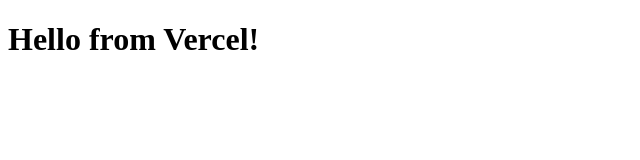
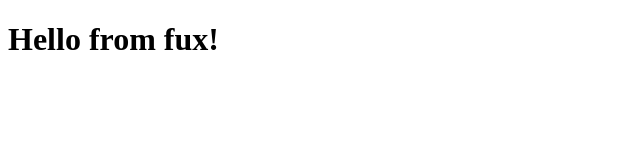
Before and after one commit to apaul-devs/hello-vercel, a plain HTML site: page index.html in a window 1280 px wide. Shown: the full height of the page, 0-640 px from the left. Drawn offline with Linux system fonts and the light colour scheme.

Commit message:
Update index.html

```diff
--- a/index.html
+++ b/index.html
@@ -4,6 +4,6 @@
     <title>Hello</title>
   </head>
   <body>
-    <h1>Hello from Vercel!</h1>
+    <h1>Hello from fux!</h1>
   </body>
 </html>
```
